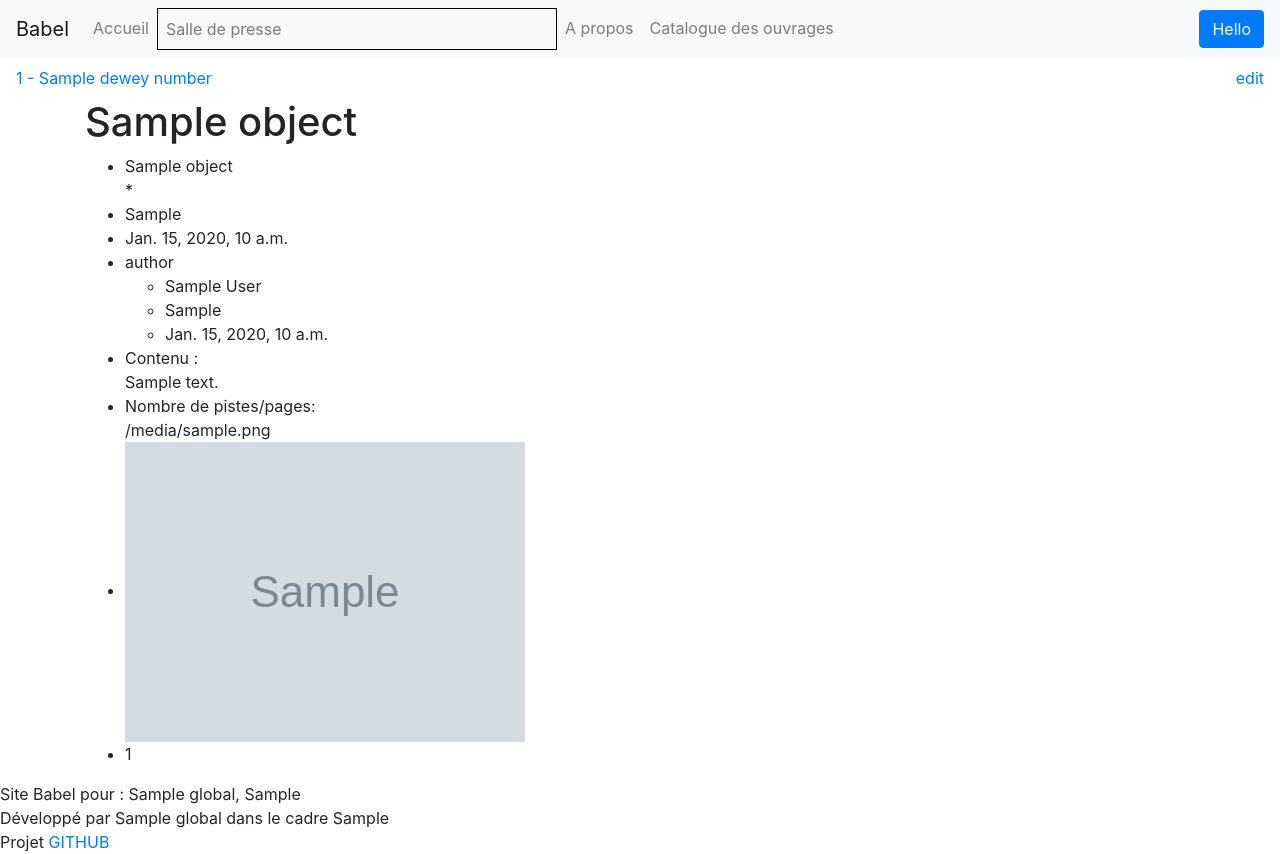
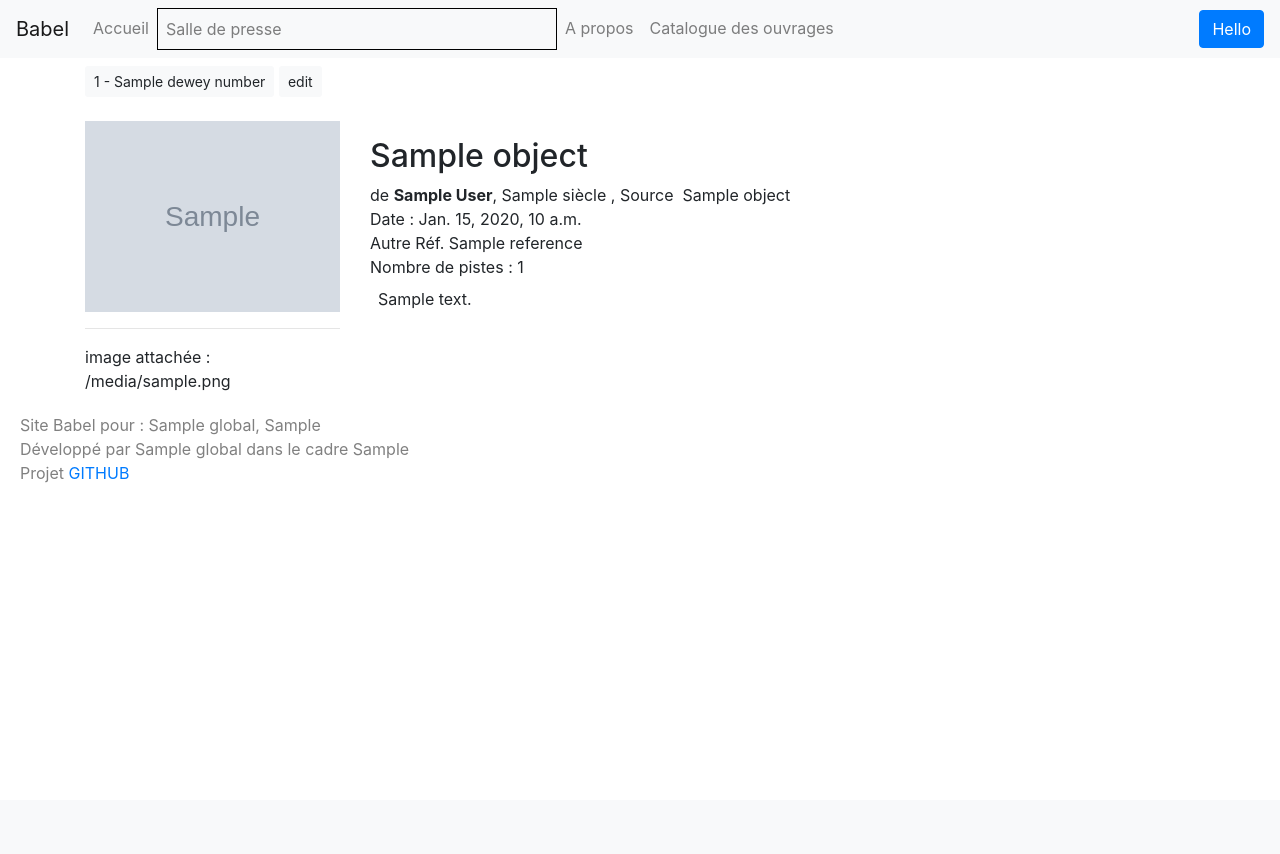
Before and after one commit to Arienlys/babel-johanna, a Django app: template catalog/templates/catalog/publication-detail.html in a window 1280 px wide. After the commit the page ends 483 px from the top, so only its background shows below. Run offline with Django 3.2, Linux system fonts and the light colour scheme; the template is opened without the code that fills it: most values are stand-ins (such as "Sample title", 1, 10 or a date in 2020); grey boxes marked "Sample" are stand-in pictures; some libraries are stand-ins or nearby versions.

Commit message:
Update and fix

```diff
--- a/catalog/static/catalog/style.css
+++ b/catalog/static/catalog/style.css
@@ -29,3 +29,51 @@
 .dewey700 { background-color:#8B008B ; color: #fff }
 .dewey800 { background-color:#A9A9A9 ; color: #fff }
 .dewey900 { background-color:#FFFFFF ; color: #000 }
+
+footer {
+    background-color: white;
+    color:gray;
+    width:100%;
+    padding:20px;
+}
+
+@media (min-width: 576px) {
+    .slideout-menu {
+        position: fixed;
+        top: 0;
+        bottom: 0;
+        width: 300px;
+        min-height: 100vh;
+        overflow-y: scroll;
+        -webkit-overflow-scrolling: touch;
+        z-index: 0;
+        display: none;
+    }
+
+    .slideout-menu-left {
+        left: 0;
+    }
+
+    .slideout-menu-right {
+        right: 0;
+    }
+
+    .slideout-panel {
+        position: relative;
+        z-index: 1;
+        will-change: transform;
+        background-color: #FFF;
+        /* A background-color is required */
+        min-height: 100vh;
+    }
+
+    .slideout-open,
+    .slideout-open body,
+    .slideout-open .slideout-panel {
+        overflow: hidden;
+    }
+
+    .slideout-open .slideout-menu {
+        display: block;
+    }
+}
--- a/catalog/templates/catalog/about.html
+++ b/catalog/templates/catalog/about.html
@@ -2,6 +2,4 @@
 
 {% block content %}
 
-CECI EST ABOUT
-
 {% endblock %}
--- a/catalog/templates/catalog/dewey-list.html
+++ b/catalog/templates/catalog/dewey-list.html
@@ -12,7 +12,6 @@
 {% load i18n %}
 
 <div class="dewey-list">
-    <h2>{% trans "Filtrer par Dewey:"%}</h2>
     <div class="list-group dewey-list-group">
         {% for dewey_record in dewey_object_list %}
         <a href="{% url 'publication-dewey' dewey_record.number %}" type="button"
--- a/catalog/templates/catalog/index.html
+++ b/catalog/templates/catalog/index.html
@@ -1,8 +1,6 @@
 {% extends 'catalog/base.html' %}
 
 {% block content %}
-
-CECI EST L'INDEX
 <br>
 {{user.is_authenticated}}<br>
 {{user.username}}<br>
--- a/catalog/templates/catalog/navbar.html
+++ b/catalog/templates/catalog/navbar.html
@@ -21,7 +21,7 @@
     </ul>
     <div class="ml-auto">
       {% if user.is_authenticated %}
-      <a class="btn btn-primary" href=" http://127.0.0.1:8000/admin">User :
+      <a class="btn btn-primary" href="/admin">User :
         {{ user.username }}</a>
       {% else %}
       <button class=" btn btn-primary">Hello</button>
--- a/catalog/templates/catalog/newsroom.html
+++ b/catalog/templates/catalog/newsroom.html
@@ -9,8 +9,6 @@
   <div class="col-12 col-sm-8">
     {% include 'catalog/jumbotron.html'%}
 
-    lmfjoqergiushgivslzhouifldhgiuhrs
-
   </div>
   <div class="col-12 col-sm-4">
     {% include 'catalog\newsroom-list.html' %}
--- a/catalog/templates/catalog/publication-detail.html
+++ b/catalog/templates/catalog/publication-detail.html
@@ -5,32 +5,55 @@
 {%endblock%}
 {%block contentactions%}
 <nav class="navbar sticky-top dewey{{object.dewey_number.number}}">
-    <a href="{% url 'publication-dewey' object.dewey_number.number %}">
+    <div class="container">
+        <div><a class="btn btn-sm bg-light" href="{% url 'publication-dewey' object.dewey_number.number %}">
                 {{object.dewey_number.number}} - {{object.dewey_number.name}} </a>
-    <a href="">edit</a>
-</nav> {%endblock%} <div class="container">
-    <h1>{{ object }}</h1>
+            <a class="btn btn-sm bg-light" href="{% url 'publication-update-pk' object.pk %}">edit</a></div>
+    </div>
+</nav> {%endblock%}
 
-    <ul>
-        <li>{{object.name}}</li>*
-        <li>{{object.type_publication}}</li>
-        <li>{{object.date_publication}}</li>
-        <li>author
-            <ul>
-                <li>{{object.author}}</li>
-                <li>{{object.author.century_birth}}</li>
-                <li>{{object.author.date_birth}}</li>
-            </ul>
-        </li>
-        <li> Contenu : <br> {{object.content}} </li>
+<div class="container pt-3">
+    <div class="row minheightscreen">
+        {%if object.image_url or object.image_file %}
+        <div class="col-4 col-xl-3 left-sidebar">
+            {%if object.image_url %}
+            <img src="{{ object.image_url }}" class="img-fluid" alt="Image de {{object.name}}">
+            {% endif %}
             {%if object.image_file %}
-        <li>Nombre de pistes/pages: <br> {{object.image_file}} </li>
+            <hr>
+            image attachée : {{ object.image_file }}
+            {% endif %}
+        </div>
+        <div class="col-8 col-xl-9 pt-3">
+            {% else %}
+            <div class="col-12 pt-3 ">
+                {% endif %}
+                <h2>{{object.name}}</h2>
+                de <strong>{{object.author}}</strong>, {{object.author.century_birth}} siècle
+                {% if object.label_editor %}
+                ,
+                {% if object.type_publication == 'B' %}Edition{% elif object.type_publication  == 'M' %}Label{%else %}Source{%endif%}
+                &nbsp;{{ object.label_editor }}
+                {% endif %}
+
+                <div>
+                    {% if object.date_publication %}
+                    Date : {{ object.date_publication }} <br>
+                    {% endif %}
+                    {% if object.type_publication  == 'B' %}Livre{% elif object.type_publication  == 'M' %}Musique{%else %}Autre{%endif%}
+                    Réf. {{ object.reference }}
+                    {% if object.nb_tracks_pages %}
+                    <br>
+                    {% if object.type_publication  == 'B' %}Nombre de pages{% else %}Nombre de pistes{%endif%} :
+                    {{ object.nb_tracks_pages }}
                     {%endif%}
-        {%if object.image.url %}
-        <li><img src="{{object.image_url}}" class="img-fluid" alt="Image associée à {{object.name}}"> </li>
+                </div>
+
+                {% if object.content %}
+                <div class="p-2">{{ object.content }} </div>
                 {%endif%}
-        <li>{{object.dewey_number.colored_number}}</li>
 
-    </ul>
+            </div>
+        </div>
     </div>
     {% endblock %}
```
Also changed, not shown: catalog/templates/catalog/publication.html (+52 -5 lines), catalog/migrations/0016_auto_20200128_0920.py (added). Lines whose indentation alone changed are shown as unchanged.
